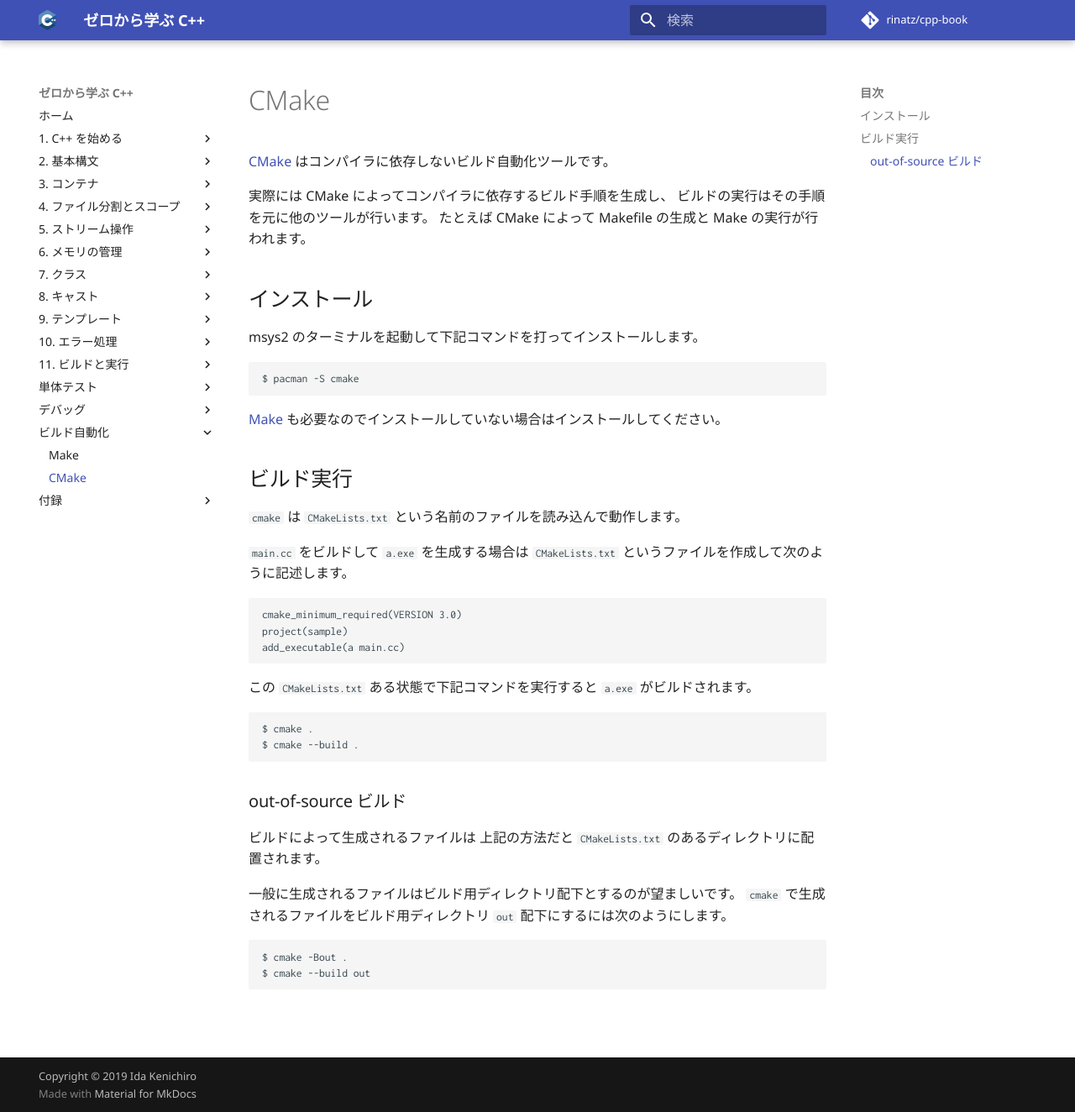
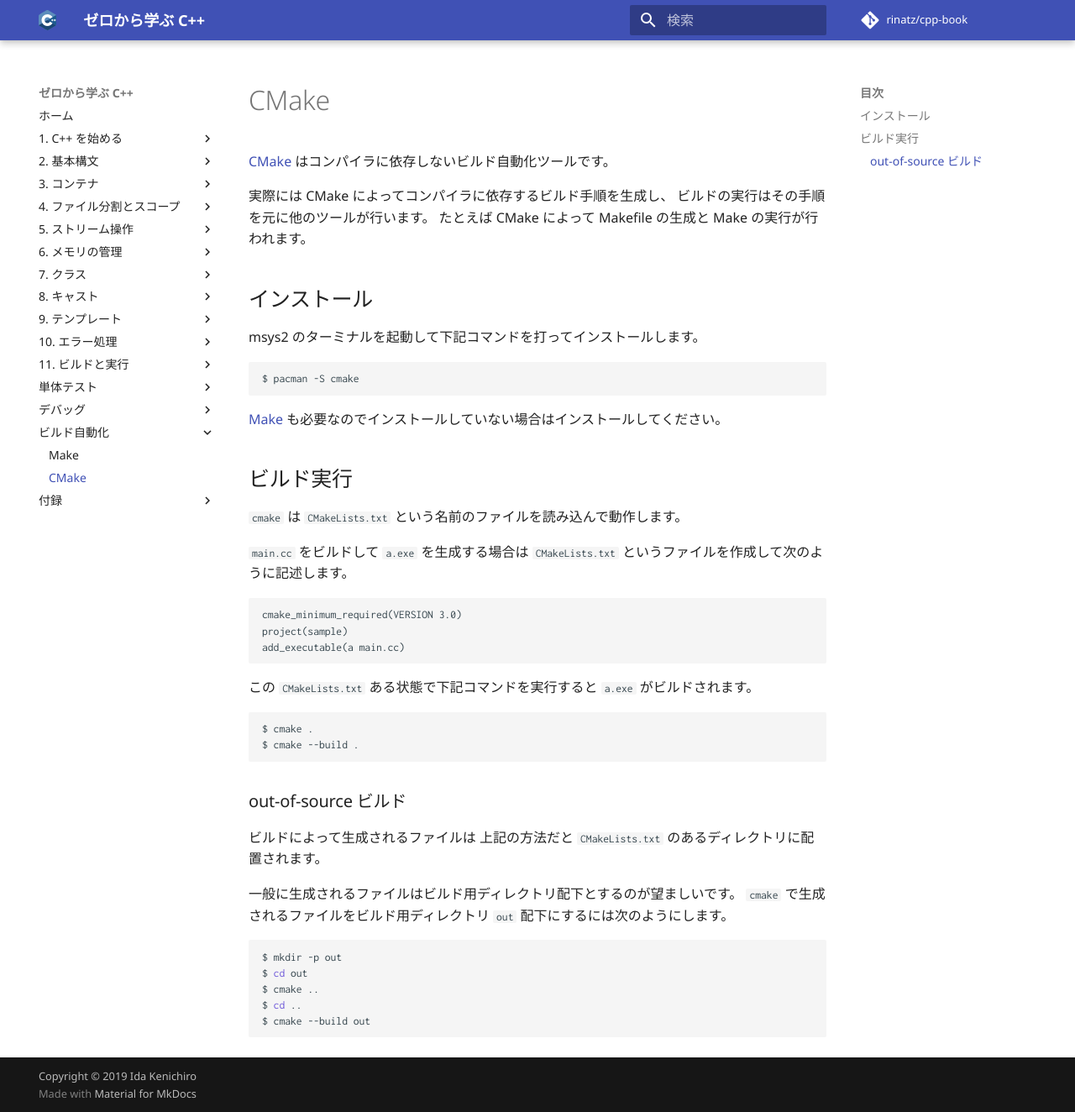
Before and after one commit to rinatz/cpp-book, an MkDocs documentation site: the page built from docs/make-cmake.md, in a window 1280 px wide and 1324 px high. Shown: the whole window at 84% size. Built offline with MkDocs 1.6.1 and Material for MkDocs 9.7.7, drawn with Linux system fonts in a browser that asks for light colours; comment, search, counter and statistics services are not loaded.

Commit message:
Rollback cmake command for out-of-source build not to use -B option.
https://github.com/rinatz/cpp-book/pull/27#discussion_r297465484

````diff
--- a/docs/make-cmake.md
+++ b/docs/make-cmake.md
@@ -49,6 +49,9 @@
 `cmake` で生成されるファイルをビルド用ディレクトリ `out` 配下にするには次のようにします。
 
 ```bash
-$ cmake -Bout .
+$ mkdir -p out
+$ cd out
+$ cmake ..
+$ cd ..
 $ cmake --build out
 ```
````
